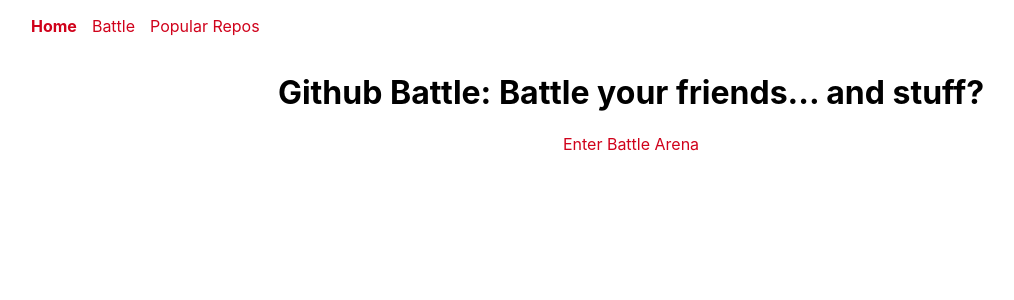
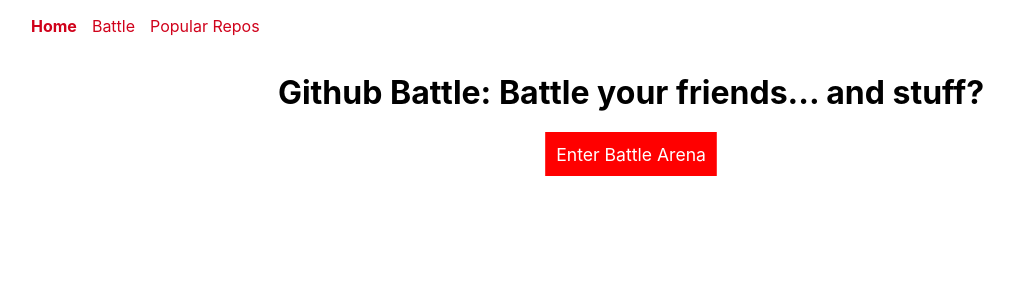
Before and after one commit to mcooperstein/github-battle-app, a React app: page / in a window 1280 px wide. In both pictures the pointer is over the link "Enter Battle Arena". Shown: the top 300 px of the page, without its empty margins (9-1023 px from the left). Built offline with nearby package versions, Linux system fonts and the light colour scheme.

Commit message:
added css transition for button

```diff
--- a/app/index.css
+++ b/app/index.css
@@ -120,6 +120,17 @@
   cursor: pointer;
 }
 
+.battle-button{
+  transition: 1s all;
+}
+
+.battle-button:hover {
+  background-color:red;
+  color: white;
+  transform: scale(1.1);
+  padding: 10px;
+}
+
 .reset {
   border: none;
   background:transparent;
```
